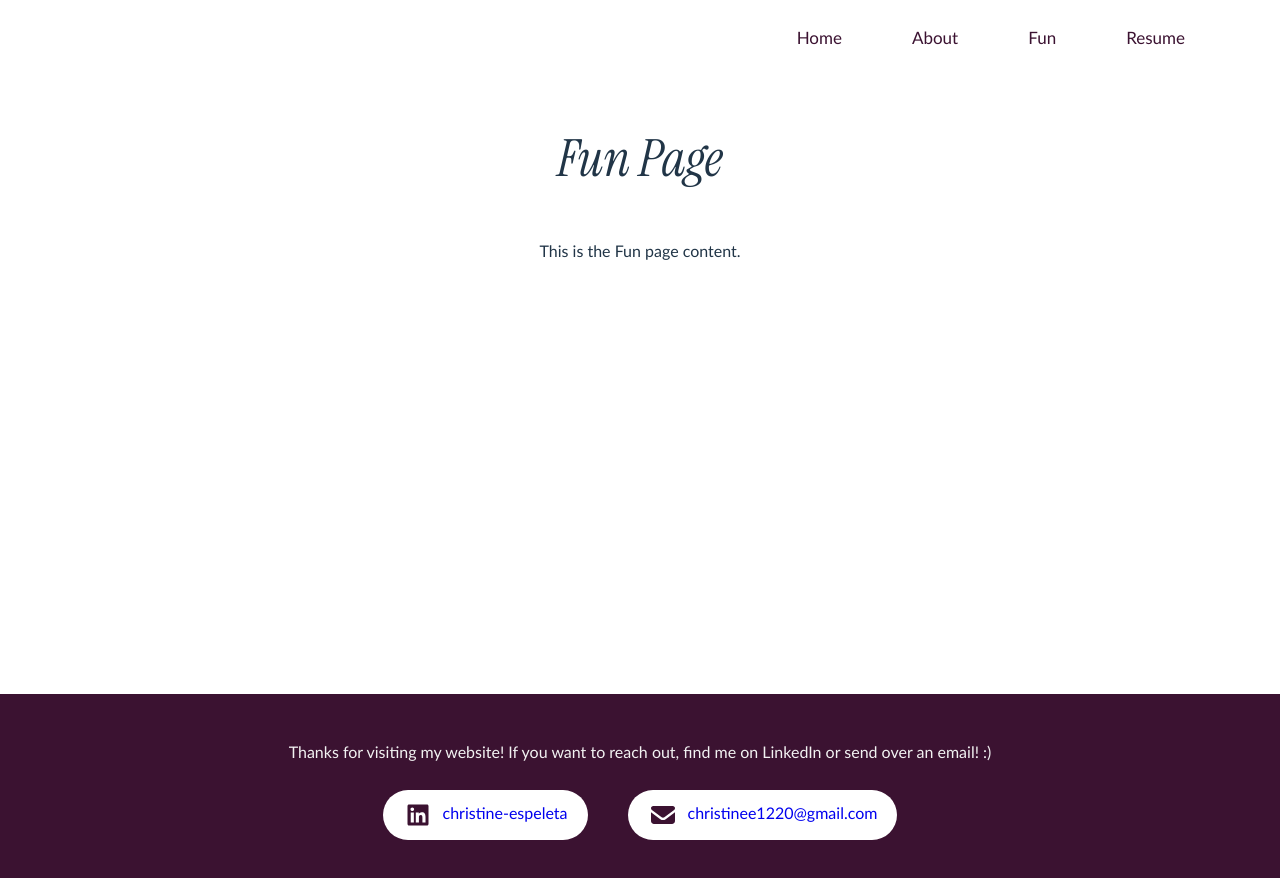
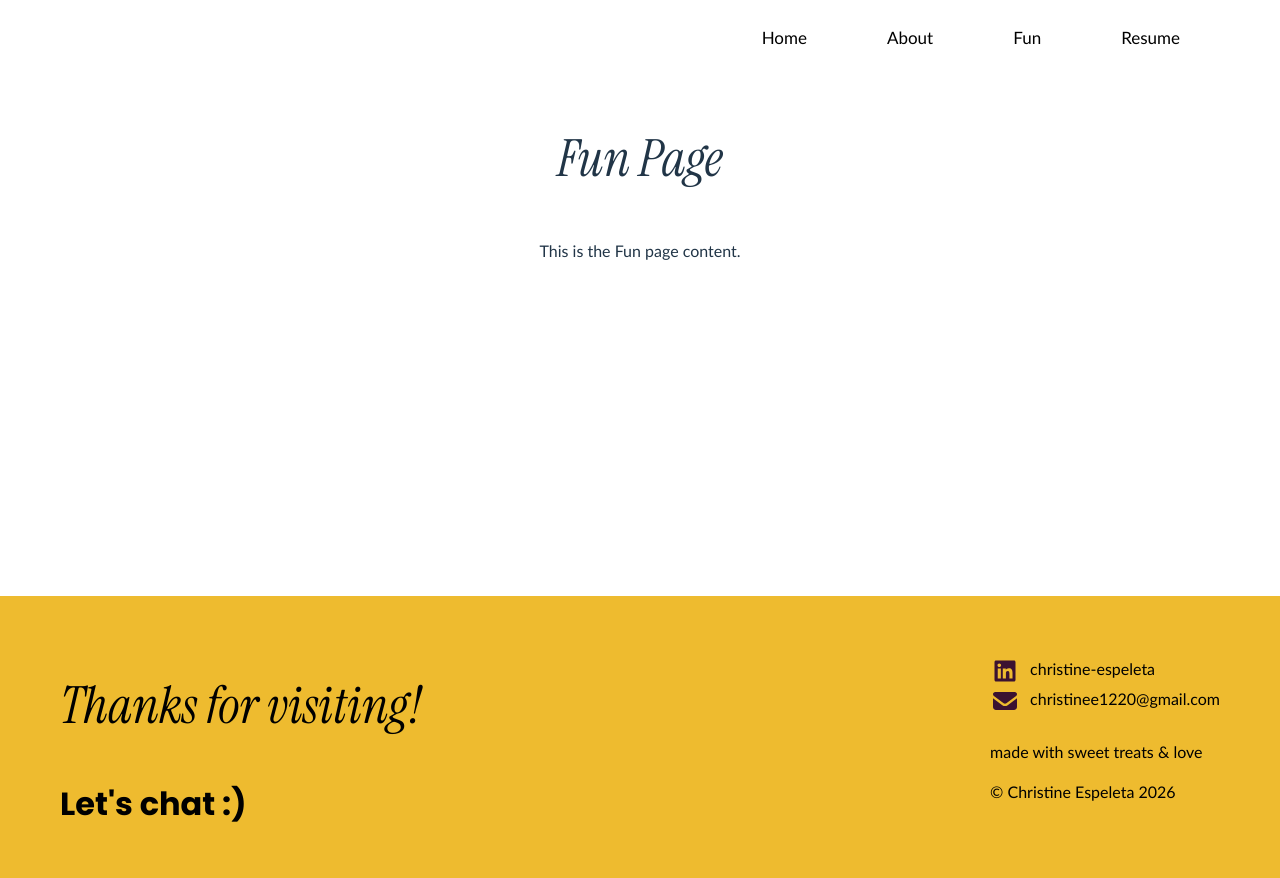
Before and after one commit to chrissye0/personal-website, a React (Vite) app: page /fun in a window 1280 px wide. Built offline with nearby package versions, Linux system fonts and the light colour scheme.

Commit message:
css changes to nav, footer, and header tags

```diff
--- a/src/components/Footer.jsx
+++ b/src/components/Footer.jsx
@@ -4,8 +4,11 @@ import emailIcon from '../assets/email.svg';
 export default function Footer() {
   return (
     <footer>
-      <p> Thanks for visiting my website! If you want to reach out, find me on LinkedIn or send over an email! :)</p>
-      <section className="footer-links">
+      <section className="footer-left">
+        <h1> Thanks for visiting!</h1>
+        <h2>Let's chat :)</h2>
+      </section>
+      <section className="footer-right" >
         <section className="footer-link">
           <img src={linkedinIcon} alt="LinkedIn Icon" />
           <a href="https://www.linkedin.com/in/christine-espeleta/" target="_blank" rel="noopener noreferrer">christine-espeleta</a>
@@ -14,6 +17,11 @@ export default function Footer() {
           <img src={emailIcon} alt="Email Icon" />
           <a href="mailto:christinee1220@gmail.com" target="_blank" rel="noopener noreferrer">christinee1220@gmail.com</a>
         </section>
+        <br />
+        <section className="footer-credit">
+          <a href="https://github.com/chrissye0/personal-website">made with sweet treats & love</a>
+          <p>© Christine Espeleta 2026</p>
+        </section>
       </section>
     </footer>
   )
--- a/src/styles/App.css
+++ b/src/styles/App.css
@@ -9,6 +9,7 @@ nav {
   padding: 0 60px;
   box-sizing: border-box;
   height: 80px;
+
 }
 
 nav a {
@@ -16,8 +17,8 @@ nav a {
   display: flex;
   float: right;
   position: relative;
-  padding: 10px 15px;
-  color: #3B1231;
+  padding: 10px 20px;
+  color: black;
   text-align: center;
   font-size: 17px;
 }
@@ -31,43 +32,13 @@ nav a::after {
   height: 2px;
   bottom: 0;
   left: 0;
-  background-color: #3B1231;
+  background-color: #EEBB2F;
   transform-origin: bottom right;
   transition: transform 0.25s ease-out;
 }
 nav a:hover::after {
   transform: scaleX(1);
   transform-origin: bottom left;
-}
-
-footer {
-  background-color: #3B1231;
-  color: #f2f2f2;
-  padding: 30px 60px;
-}
-
-footer img {
-  width: 30px;
-  height: 30px;
-  margin-right: 10px;
-  vertical-align: middle;
-}
-
-.footer-links {
-  display: flex;
-  flex-wrap: wrap;
-  justify-content: center;
-}
-
-.footer-link {
-  border: none;
-  padding: 10px 20px;
-  text-align: center;
-  text-decoration: none;
-  display: inline-block;
-  border-radius: 100px;
-  background: white;
-  margin: 10px 20px;
 }
 
 .page {
@@ -175,6 +146,34 @@ footer img {
   text-align: left;
 }
 
+footer {
+  background-color: #EEBB2F;
+  color: black;
+  padding: 30px 60px;
+  display: flex;
+  align-items: center;
+  text-align: left;
+}
+
+.footer-right {
+  margin-left: auto;
+}
+
+footer img {
+  width: 30px;
+  height: 30px;
+  margin-right: 10px;
+  vertical-align: middle;
+}
+
+footer a {
+  color: black;
+}
+
+footer a:hover {
+  color: white;
+}
+
 /* skills + experience */
 .skills, .experience {
   display: flex;
--- a/src/styles/index.css
+++ b/src/styles/index.css
@@ -51,6 +51,8 @@ h2 {
   font-family: "Poppins Bold", sans-serif;
   font-size: 2em;
   line-height: 1.2;
+  text-decoration-line: underline;
+  text-decoration-color: #EEBB2F;
 }
 
 h3 {
```
